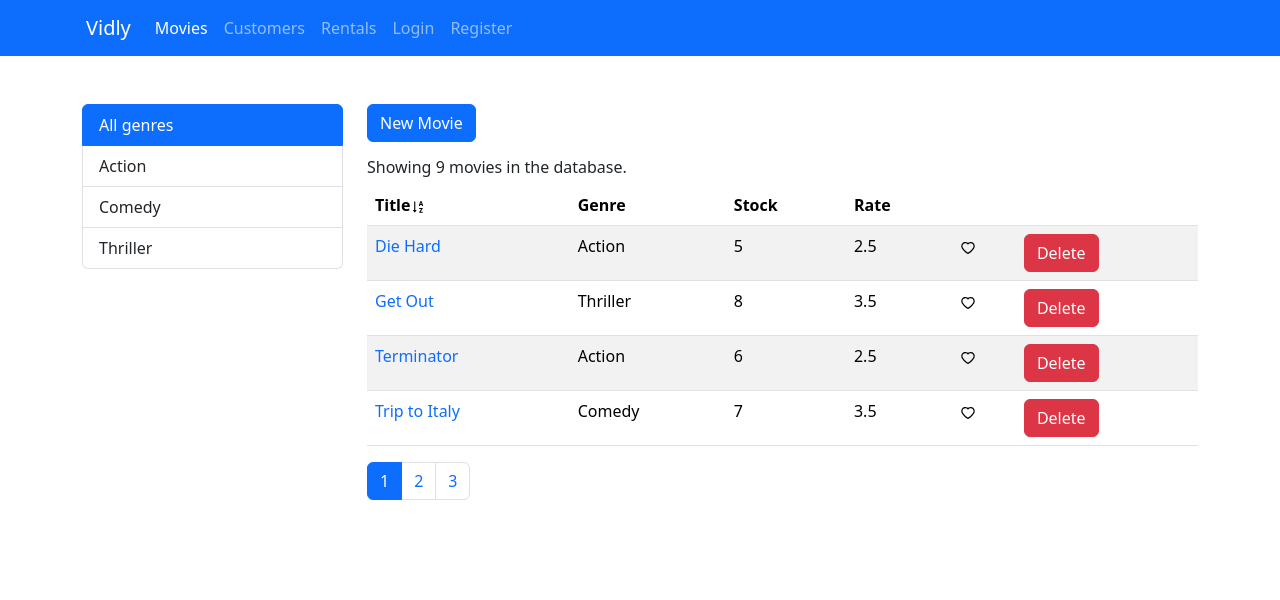
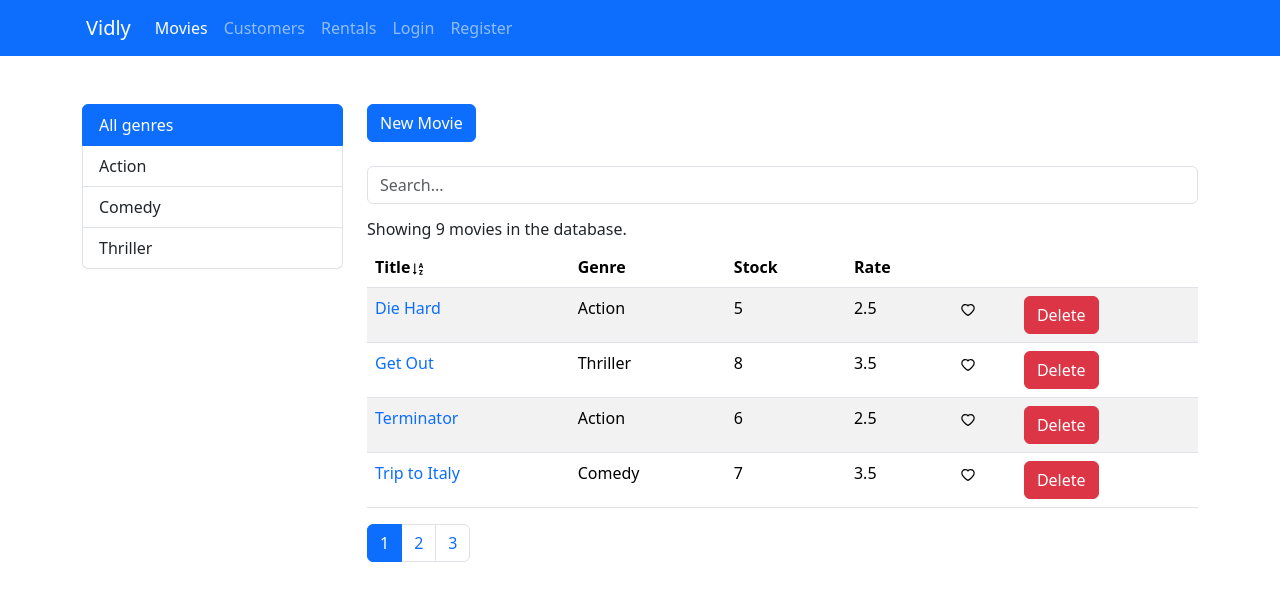
Before and after one commit to Paw565pl/vidly_webapp, a React (Vite) app in the folder frontend/: page /movies in a window 1280 px wide. Shown: the top 600 px of the page. Built offline with nearby package versions, Linux system fonts and the light colour scheme.

Commit message:
created search box for movies

```diff
--- a/frontend/src/components/Movies.tsx
+++ b/frontend/src/components/Movies.tsx
@@ -6,6 +6,7 @@ import { getMovies } from "../services/fakeMovieService";
 import paginate from "../utils/paginate";
 import MoviesHeading from "./MoviesHeading";
 import MoviesTable from "./MoviesTable";
+import Input from "./common/Input";
 import ListGroupComponent from "./common/ListGroupComponent";
 import PaginationComponent from "./common/PaginationComponent";
 
@@ -19,8 +20,13 @@ const Movies = () => {
 
   const [activePage, setActivePage] = useState(1);
   const [selectedGenreId, setSelectedGenreId] = useState("");
+  const [searchQuery, setSearchQuery] = useState("");
 
-  const filteredMovies = selectedGenreId
+  const filteredMovies = searchQuery
+    ? allMovies.filter((movie) =>
+        movie.title.toLowerCase().includes(searchQuery.toLowerCase())
+      )
+    : selectedGenreId
     ? allMovies.filter((movie) => movie.genre._id === selectedGenreId)
     : allMovies;
 
@@ -29,6 +35,12 @@ const Movies = () => {
   const handleGenreSelect = (genreId: string) => {
     setActivePage(1);
     setSelectedGenreId(genreId);
+  };
+
+  const handleSearch = (input: string) => {
+    setActivePage(1);
+    setSelectedGenreId("");
+    setSearchQuery(input);
   };
 
   if (filteredMovies.length === 0)
@@ -46,13 +58,14 @@ const Movies = () => {
         ></ListGroupComponent>
       </Col>
       <Col>
-        <Button
-          variant="primary"
-          className="mb-3"
-          onClick={() => navigate("/movie/new")}
-        >
+        <Button variant="primary" onClick={() => navigate("/movie/new")}>
           New Movie
         </Button>
+        <Input
+          id="movieSearch"
+          placeholder="Search..."
+          onChange={(value) => handleSearch(value)}
+        ></Input>
         <MoviesHeading moviesCount={filteredMovies.length}></MoviesHeading>
         <MoviesTable movies={paginatedMovies}></MoviesTable>
         <PaginationComponent
--- a/frontend/src/components/common/Input.tsx
+++ b/frontend/src/components/common/Input.tsx
@@ -4,12 +4,14 @@ import { UseFormRegisterReturn } from "react-hook-form";
 
 interface Props {
   id: string;
-  register: UseFormRegisterReturn;
-  children: ReactNode;
+  register?: UseFormRegisterReturn;
+  children?: ReactNode;
   errorMessage?: string;
   type?: HTMLInputTypeAttribute;
   value?: string | number;
   autofocus?: boolean;
+  placeholder?: string;
+  onChange?: (value: string) => void;
 }
 
 const Input = ({
@@ -20,6 +22,8 @@ const Input = ({
   type,
   value,
   autofocus,
+  placeholder,
+  onChange,
 }: Props) => {
   return (
     <Form.Group className="mb-3" controlId={id}>
@@ -29,6 +33,8 @@ const Input = ({
         type={type || "text"}
         autoFocus={autofocus}
         value={value}
+        placeholder={placeholder}
+        onChange={(e) => onChange && onChange(e.target.value)}
       />
       {errorMessage && (
         <Form.Text className="text-danger">{errorMessage}</Form.Text>
--- a/frontend/src/components/common/Select.tsx
+++ b/frontend/src/components/common/Select.tsx
@@ -11,8 +11,8 @@ interface Item {
 interface Props {
   id: string;
   options: Item[];
-  register: UseFormRegisterReturn;
-  children: ReactNode;
+  register?: UseFormRegisterReturn;
+  children?: ReactNode;
   errorMessage?: string;
   defaultValue?: string | number;
   autofocus?: boolean;
```
